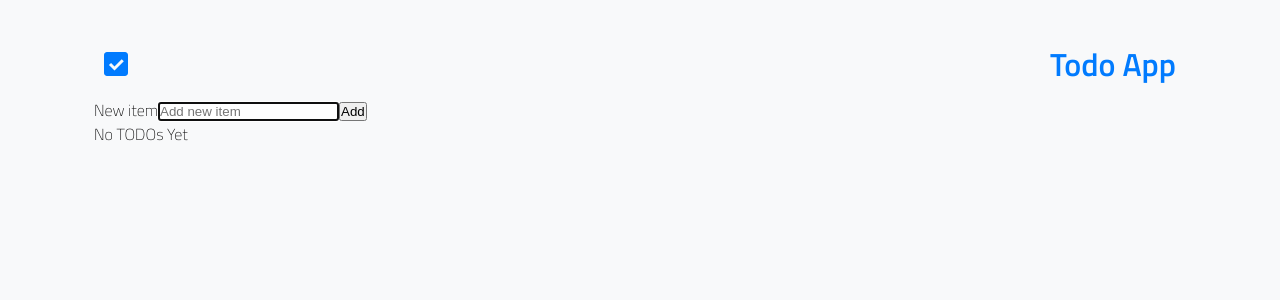
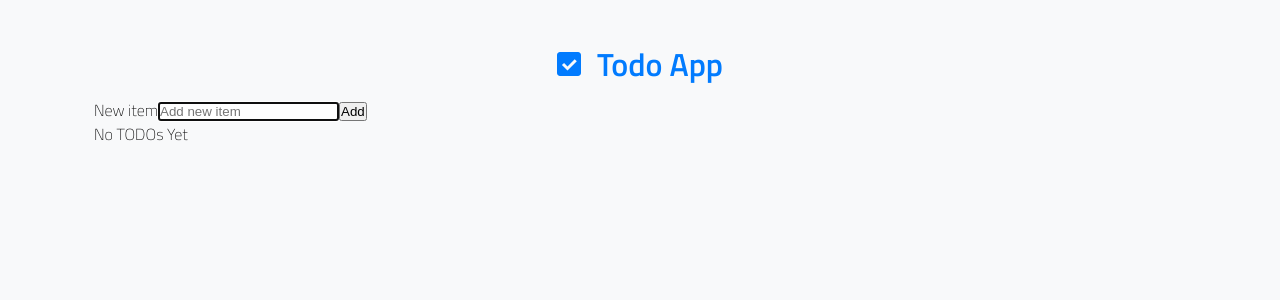
Before and after one commit to programmeur77/react-todo, a React (Vite) app in the folder frontend/: page / in a window 1280 px wide. Shown: the top 300 px of the page. Built offline with nearby package versions, Linux system fonts and the light colour scheme.

Commit message:
Changed grid pattern with a flex pattern

```diff
--- a/frontend/style/components/header.scss
+++ b/frontend/style/components/header.scss
@@ -2,19 +2,15 @@
 
 .header {
   width: 100%;
-  display: grid;
-  grid-template-columns: 1fr;
   gap: 0.3rem;
   padding: 10px;
   color: $header-font-color;
-  place-items: baseline;
+  display: flex;
+  justify-content: center;
+  align-items: baseline;
+  gap: 1rem;
 
   &__logo {
-    grid-column: 1 / 1;
     font-size: 1.5rem;
   }
-
-  &__app-name {
-    grid-column: 2 / 2;
-  }
 }
```
